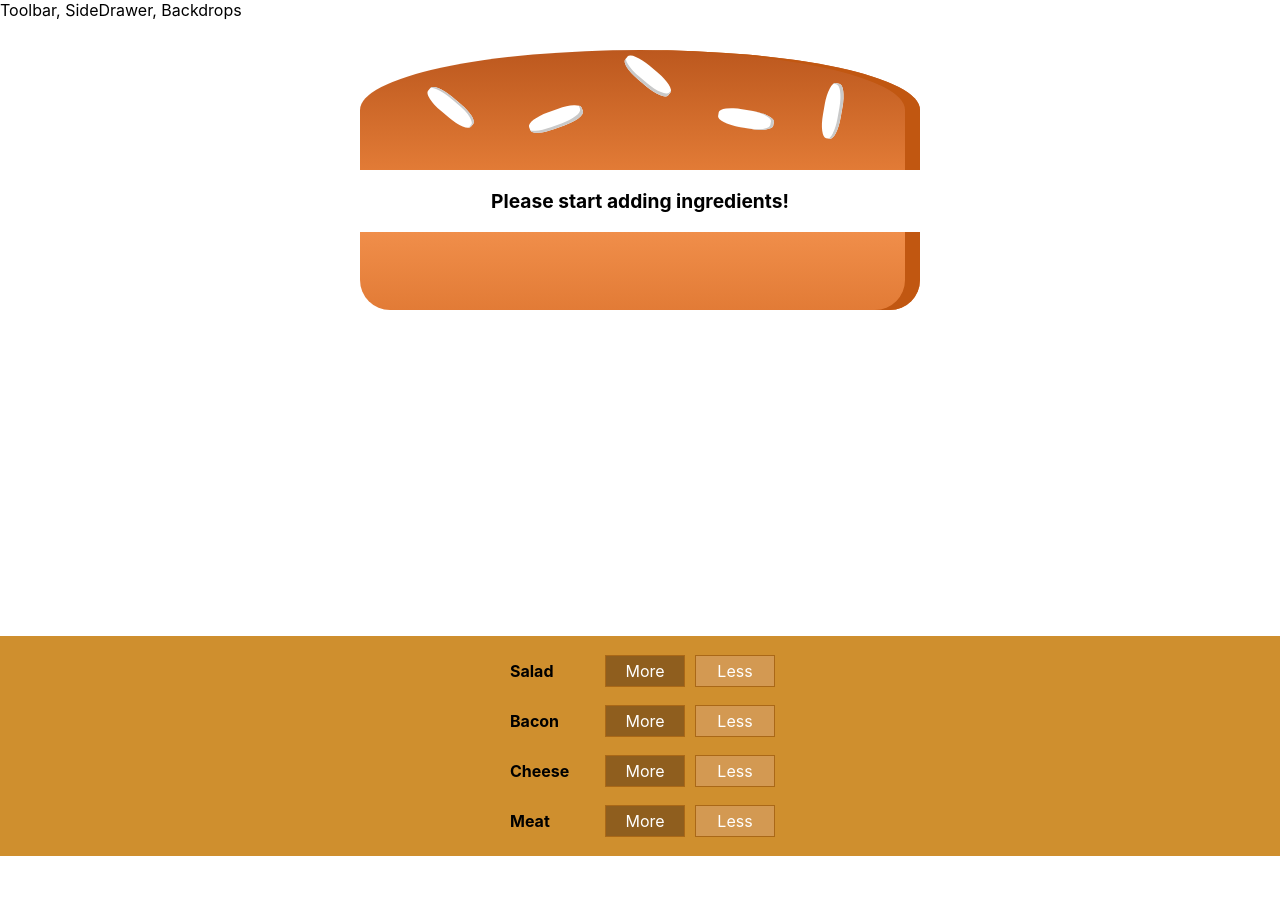
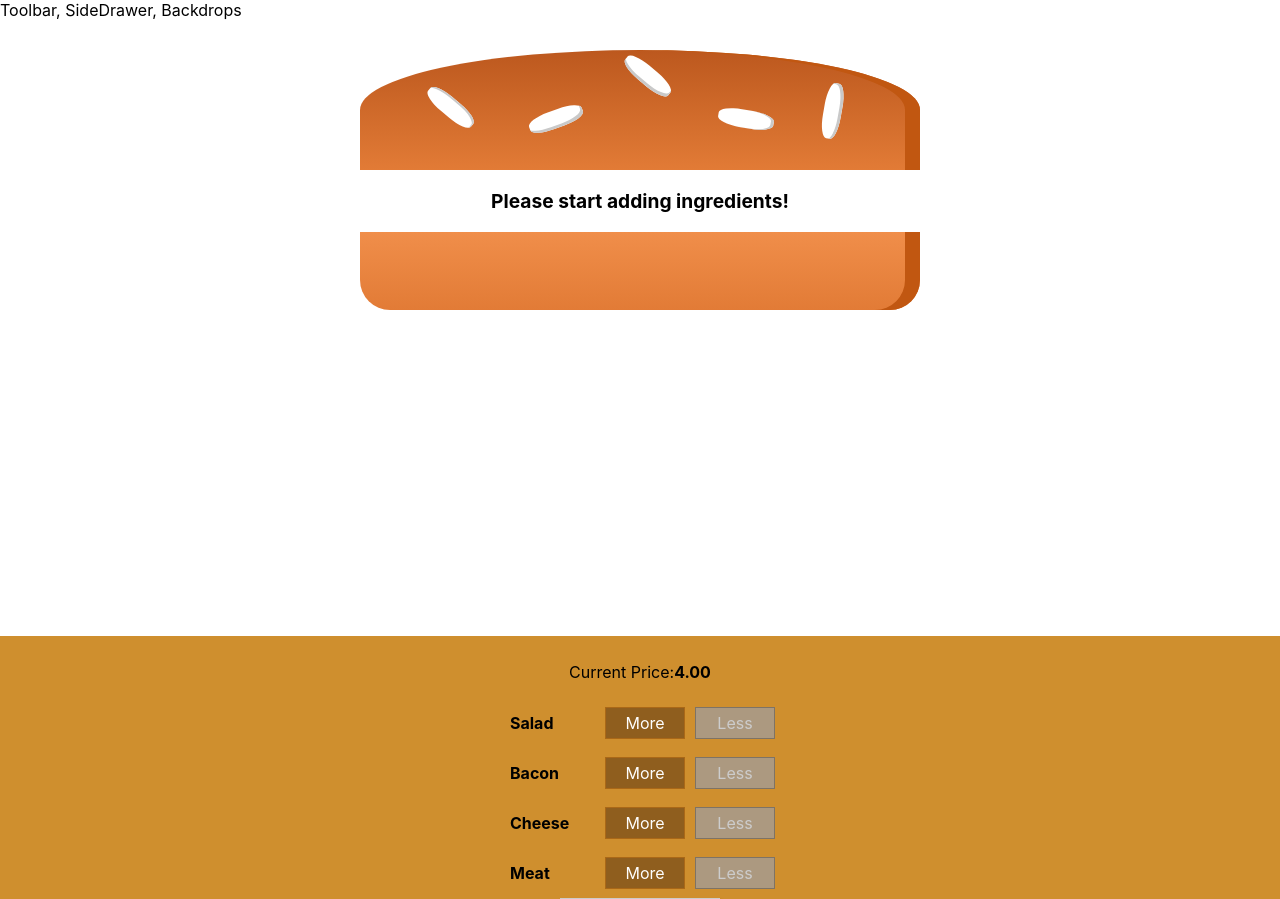
Before and after one commit to bhagwanbankar/ReactSampleDemo, a React (Create React App) app: page / in a window 1280 px wide. Shown: the top 899 px of the page. Before the commit the page ends 856 px from the top, so only its background shows below. Built offline with nearby package versions, Linux system fonts and the light colour scheme.

Commit message:
Order button added

```diff
--- a/src/components/Burger/BuildControls/BuildControl/BuildControl.js
+++ b/src/components/Burger/BuildControls/BuildControl/BuildControl.js
@@ -4,7 +4,7 @@
     <div className='BuildControl'>
         <div className='Label'>{props.label}</div>
         <button className='More' onClick={props.added}>More</button>
-        <button className='Less'>Less</button>
+        <button className='Less' onClick={props.removed} disabled={props.disabled}>Less</button>
     </div>
 );
 
--- a/src/components/Burger/BuildControls/BuildControls.css
+++ b/src/components/Burger/BuildControls/BuildControls.css
@@ -8,3 +8,44 @@
     margin: auto;
     padding: 10px 0;
 }
+
+.OrderButton {
+    background-color: #DAD735;
+    outline: none;
+    cursor: pointer;
+    border: 1px solid #966909;
+    color: #966909;
+    font-family: inherit;
+    font-size: 1.2em;
+    padding: 15px 30px;
+    box-shadow: 2px 2px 2px #966909;
+}
+
+.OrderButton:hover, .OrderButton:active {
+    background-color: #A0DB41;
+    border: 1px solid #966909;
+    color: #966909;
+}
+
+.OrderButton:disabled {
+    background-color: #C7C6C6;
+    cursor: not-allowed;
+    border: 1px solid #ccc;
+    color: #888888;
+}
+
+.OrderButton:not(:disabled) {
+    animation: enable 0.3s linear;
+}
+
+@keyframes enable {
+    0% {
+        transform: scale(1);
+    }
+    60% {
+        transform: scale(1.1);
+    }
+    100% {
+        transform: scale(1);
+    }
+}
--- a/src/components/Burger/BuildControls/BuildControls.js
+++ b/src/components/Burger/BuildControls/BuildControls.js
@@ -10,10 +10,15 @@
 
 const buildControls = (props) => (
     <div className='BuildControls'>
+        <p>Current Price:<strong>{props.price.toFixed(2)}</strong></p>
         {controls.map( ctr => (
             <BuildControl key={ctr.label} label={ctr.label}
-            added = {() => props.ingredientAdded(ctr.type)}/>
+                added = {() => props.ingredientAdded(ctr.type)}
+                removed = {() => props.ingredientRemoved(ctr.type)}
+                disabled={props.disabled[ctr.type]}/>
         ))}
+        <button className='OrderButton'
+        disabled = {!props.purchasable}>Order Now</button>
     </div>
 );
 
--- a/src/containers/BurgerBuilder/BurgerBuilder.js
+++ b/src/containers/BurgerBuilder/BurgerBuilder.js
@@ -21,30 +21,61 @@
             cheese: 0,
             meat:0
         },
-        totalPrice: 4
+        totalPrice: 4,
+        purchasable:false
+    }
+    updatePurchaseState(newIngredient){
+        const ingredients = {
+            ...newIngredient
+        }
+        const sum = Object.keys(ingredients)
+                    .map(igKey =>{
+                        return ingredients[igKey];
+                    })
+                    .reduce((sum, el) =>{
+                        return sum + el;
+                    },0);
+        this.setState({purchasable : sum > 0});
     }
     addIngredientHandler = (type) =>{
+        this.incrementDecrementIngredient(type, '+');
+
+    }
+
+    removeIngredientHandler = (type) =>{
+        this.incrementDecrementIngredient(type, '-')
+    }
+
+    incrementDecrementIngredient(type, operation) {
         const oldCount = this.state.ingredients[type];
-        const newCount = oldCount + 1;
+        let newCount = operation === '+' ? oldCount + 1 : oldCount - 1;
         const newIngredient = {
             ...this.state.ingredients
         };
         newIngredient[type] = newCount;
-        const newPrice = this.state.totalPrice + INGREDIENT_PRICES[type];
-        this.setState({ingredients: newIngredient, totalPrice: newPrice});
-
-    }
-
-    removeIngredientHandler = (type) =>{
-
+        const newPrice =
+            operation === '+' ? this.state.totalPrice + INGREDIENT_PRICES[type] :
+            this.state.totalPrice - INGREDIENT_PRICES[type];
+        this.setState({ ingredients: newIngredient, totalPrice: newPrice });
+        this.updatePurchaseState(newIngredient);
     }
 
     render(){
+        const disabledInfo = {
+            ...this.state.ingredients
+        };
+        for(let key in disabledInfo){
+            disabledInfo[key] = disabledInfo[key] <= 0
+        }
         return (
             <Aux>
                 <Burger ingredients = {this.state.ingredients}/>
                 <BuildControls
-                    ingredientAdded = {this.addIngredientHandler}/>
+                    ingredientAdded = {this.addIngredientHandler}
+                    ingredientRemoved = {this.removeIngredientHandler}
+                    disabled={disabledInfo}
+                    price={this.state.totalPrice}
+                    purchasable = {this.state.purchasable}/>
             </Aux>
         );
     }
```
